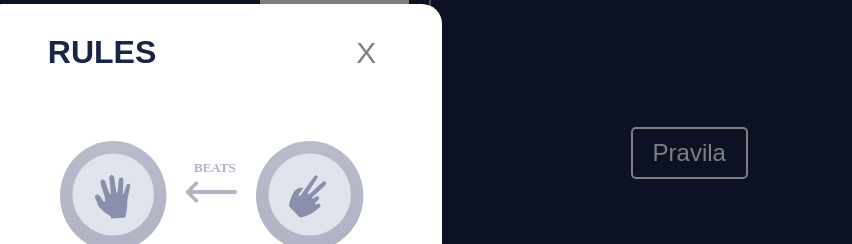
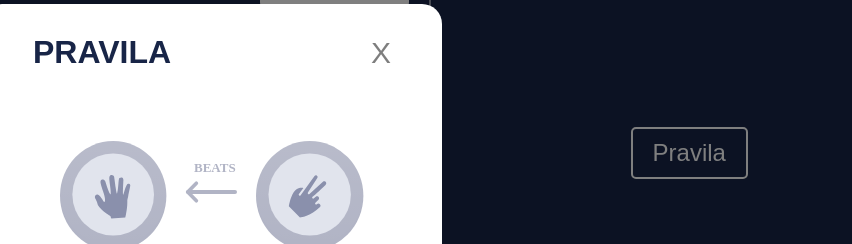
Before and after one commit to Lor3nzOo/rock-paper-scissors, a plain HTML site: page index.html in a window 1280 px wide. Both pictures are taken after a click on the button "Pravila". Shown: the part 196-440 px from the top of the page, 428-1280 px from the left. Drawn offline with Linux system fonts and the light colour scheme.

Commit message:
Update index.html

```diff
--- a/index.html
+++ b/index.html
@@ -22,7 +22,7 @@
       <button onclick="openModal()" class="rules">Pravila</button>
       <div class="modal">
         <div class="mod1">
-          <h1>rules</h1>
+          <h1>Pravila</h1>
           <button onclick="closeModal()">x</button>
         </div>
         <img src="images/image-rules.svg">
```
